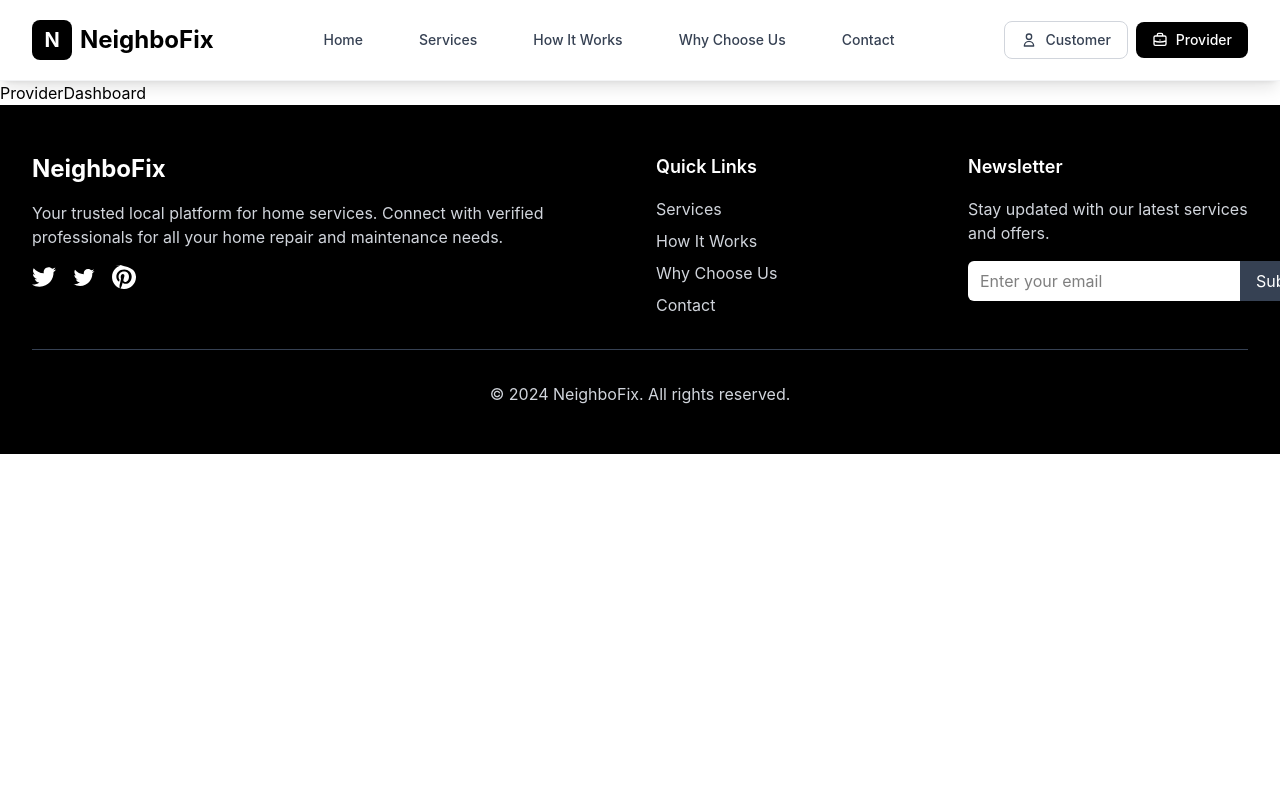
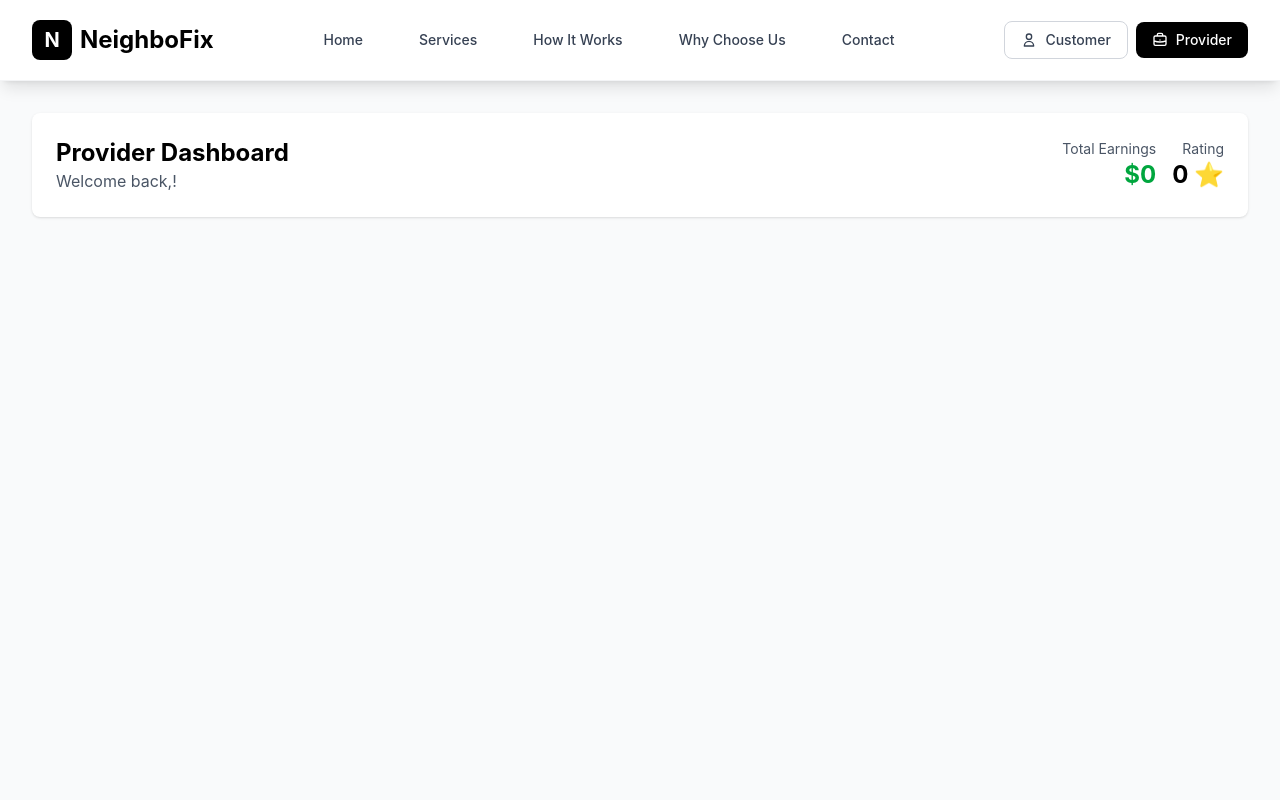
Before and after one commit to ARIngale/NeighboFix, a React (Vite) app in the folder Frontend/: page /provider-dashboard in a window 1280 px wide. Shown: the top 800 px of the page. Built offline with nearby package versions, Linux system fonts and the light colour scheme.

Commit message:
dashboard tab updated in ProviderDashboard page

```diff
--- a/Frontend/src/pages/CustomerDashboard.jsx
+++ b/Frontend/src/pages/CustomerDashboard.jsx
@@ -484,8 +484,7 @@ const CustomerDashboard = () => {
             )}
 
             {/* Reviews Tab */}
-               {/* Reviews Tab */}
-               {activeTab === "reviews" && (
+            {activeTab === "reviews" && (
               <div>
                 <h3 className="text-lg font-semibold text-black mb-6">My Reviews</h3>
 
--- a/Frontend/src/pages/ProviderDashboard.jsx
+++ b/Frontend/src/pages/ProviderDashboard.jsx
@@ -1,6 +1,28 @@
 const ProviderDashboard = () => {
     return (
-        <h1>ProviderDashboard</h1>
+        <div className="min-h-screen bg-gray-50 py-8">
+        <div className="max-w-7xl mx-auto px-4 sm:px-6 lg:px-8">
+          {/* Header */}
+          <div className="bg-white rounded-lg shadow-sm p-6 mb-8">
+            <div className="flex items-center justify-between">
+              <div>
+                <h1 className="text-2xl font-bold text-black">Provider Dashboard</h1>
+                <p className="text-gray-600">Welcome back,!</p>
+              </div>
+              <div className="flex items-center space-x-4">
+                <div className="text-right">
+                  <p className="text-sm text-gray-600">Total Earnings</p>
+                  <p className="text-2xl font-bold text-green-600">${0}</p>
+                </div>
+                <div className="text-right">
+                  <p className="text-sm text-gray-600">Rating</p>
+                  <p className="text-2xl font-bold text-black">{0} ⭐</p>
+                </div>
+              </div>
+            </div>
+          </div>
+        </div>
+        </div>
     )
 }
 
```
